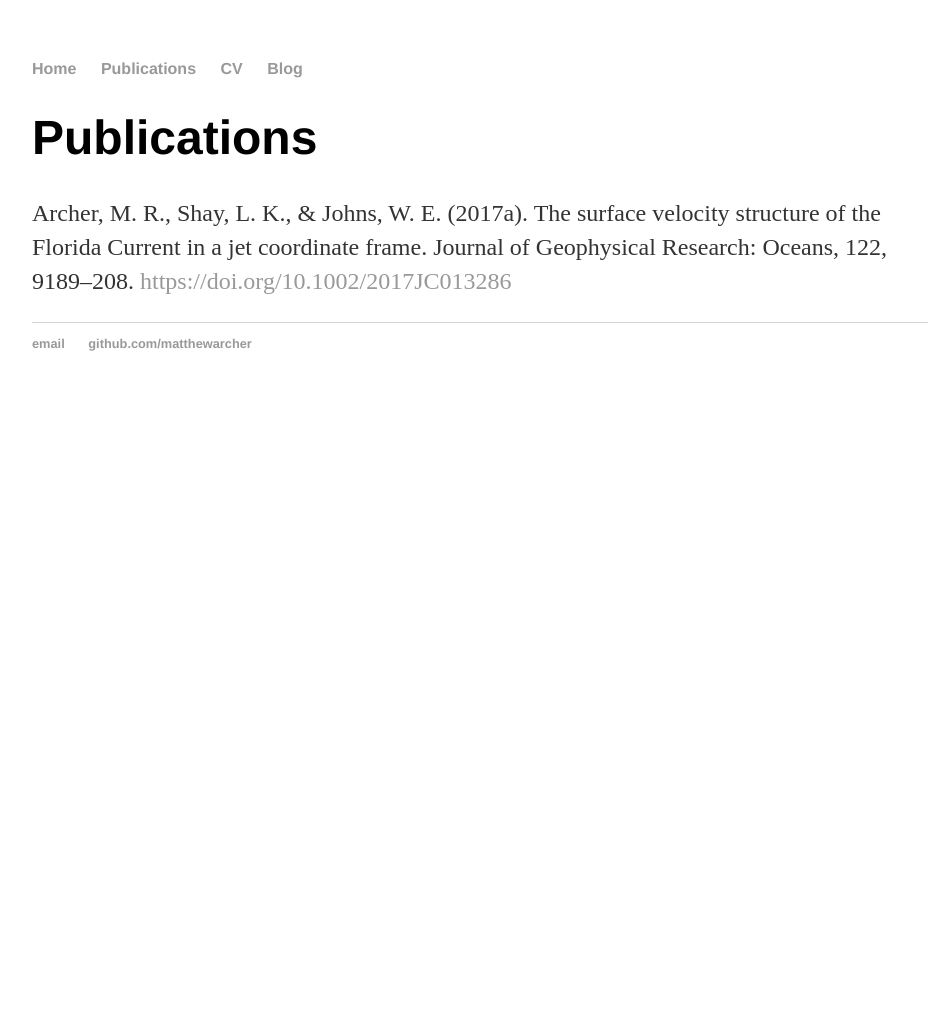
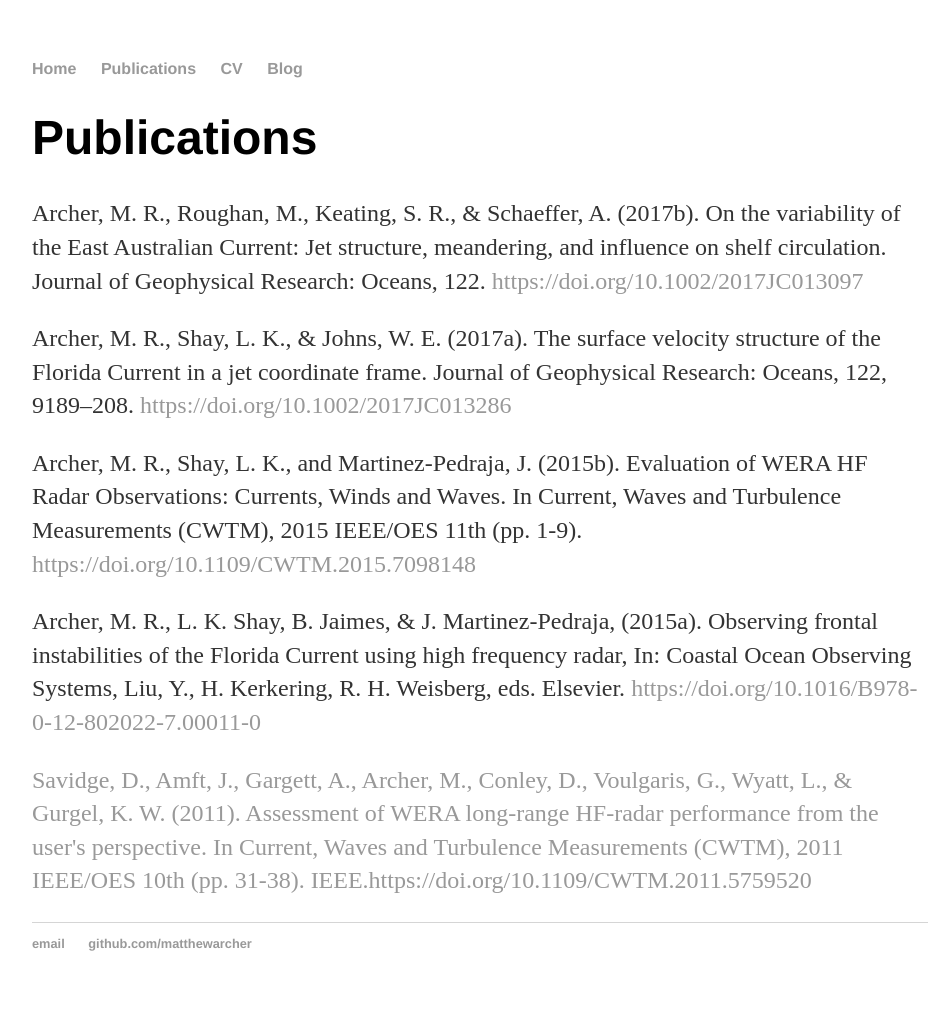
Before and after one commit to matthewarcher/matthewarcher.github.io, a Jekyll site: the page built from publications.html, in a window 1280 px wide. Shown: the whole page, without its empty margins (160-1108 px from the left). Built offline with Jekyll 4.4.1, drawn with Linux system fonts in a browser that asks for light colours; before the commit the page ends 900 px from its top, so only the background shows below that.

Commit message:
Update publications.html
Add published papers

```diff
--- a/publications.html
+++ b/publications.html
@@ -4,5 +4,9 @@ title: Matthew R. Archer
 ---
 <div class="blurb">
 	<h1>Publications</h1>
+	<p>Archer, M. R., Roughan, M., Keating, S. R., & Schaeffer, A. (2017b). On the variability of the East Australian Current: Jet structure, meandering, and influence on shelf circulation. Journal of Geophysical Research: Oceans, 122. <a href="https://doi.org/10.1002/2017JC013097">https://doi.org/10.1002/2017JC013097</a></p>
 	<p>Archer, M. R., Shay, L. K., & Johns, W. E. (2017a). The surface velocity structure of the Florida Current in a jet coordinate frame. Journal of Geophysical Research: Oceans, 122, 9189–208. <a href="https://doi.org/10.1002/2017JC013286">https://doi.org/10.1002/2017JC013286</a></p>
+	<p>Archer, M. R., Shay, L. K., and Martinez-Pedraja, J. (2015b). Evaluation of WERA HF Radar Observations: Currents, Winds and Waves. In Current, Waves and Turbulence Measurements (CWTM), 2015 IEEE/OES 11th (pp. 1-9). <a href="https://doi.org/10.1109/CWTM.2015.7098148">https://doi.org/10.1109/CWTM.2015.7098148</a></p>
+	<p>Archer, M. R., L. K. Shay, B. Jaimes, & J. Martinez-Pedraja, (2015a). Observing frontal instabilities of the Florida Current using high frequency radar, In: Coastal Ocean Observing Systems, Liu, Y., H. Kerkering, R. H. Weisberg, eds.  Elsevier. <a href="https://doi.org/10.1016/B978-0-12-802022-7.00011-0">https://doi.org/10.1016/B978-0-12-802022-7.00011-0</p>
+	<p>Savidge, D., Amft, J., Gargett, A., Archer, M., Conley, D., Voulgaris, G., Wyatt, L., & Gurgel, K. W. (2011). Assessment of WERA long-range HF-radar performance from the user's perspective. In Current, Waves and Turbulence Measurements (CWTM), 2011 IEEE/OES 10th (pp. 31-38). IEEE.<a href="https://doi.org/10.1109/CWTM.2011.5759520">https://doi.org/10.1109/CWTM.2011.5759520</p>
 </div><!-- /.blurb -->
```
